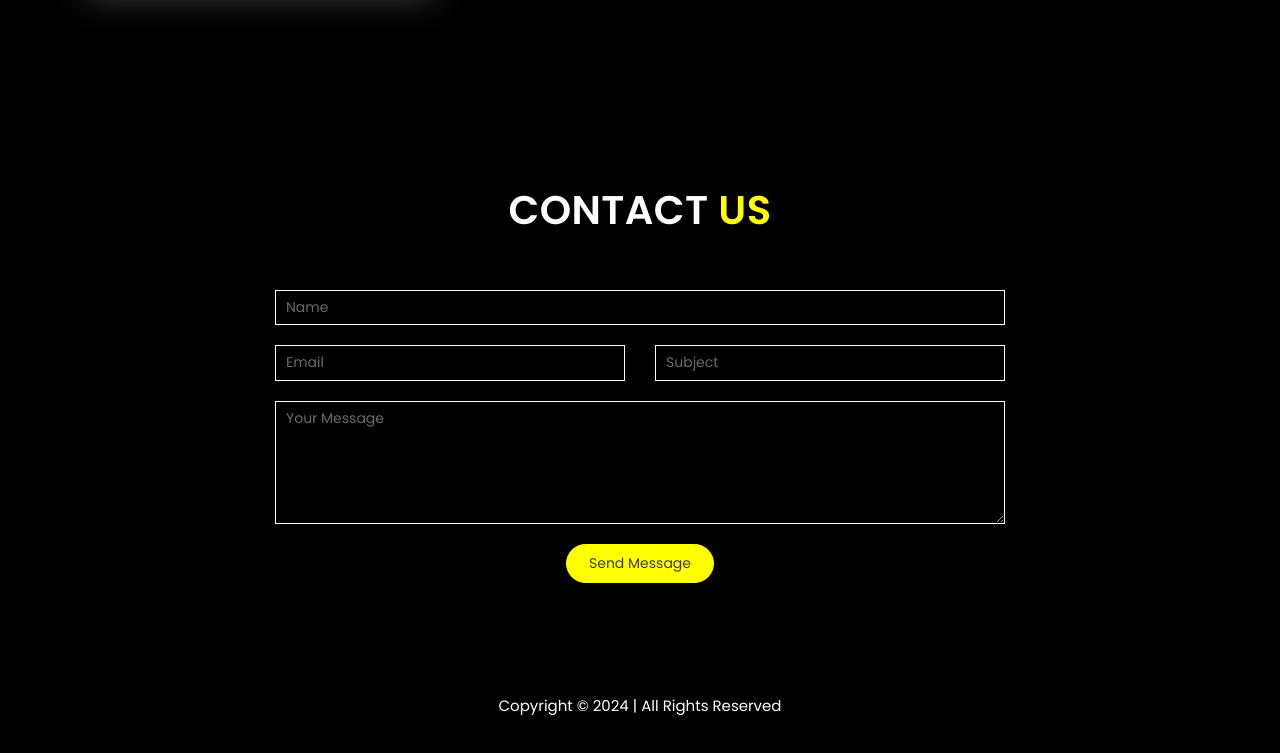
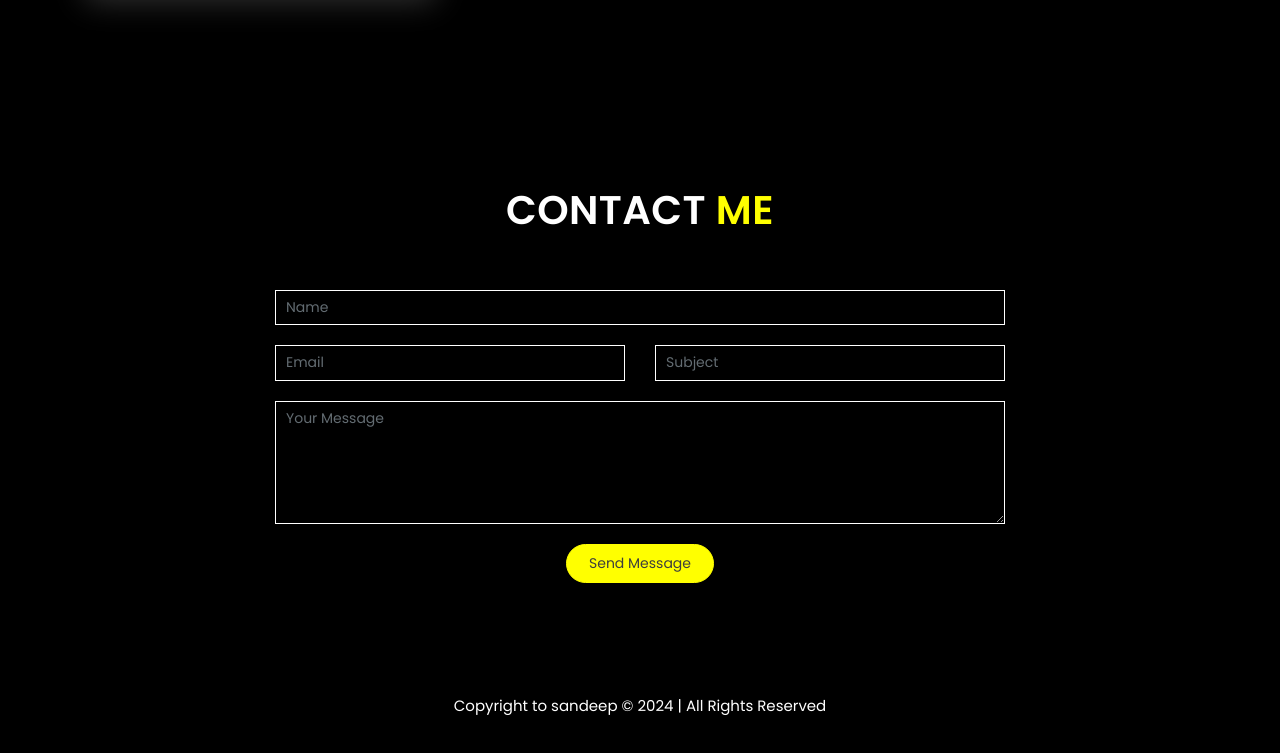
Before and after one commit to Sandeep0900/Sandeep-profile-web, a plain HTML site: page index.html in a window 1280 px wide. Shown: the part 3170-3923 px from the top of the page. Drawn offline with Linux system fonts and the light colour scheme; animation ran at ten frames a second.

Commit message:
Update index.html
made some changes in contact page

```diff
--- a/index.html
+++ b/index.html
@@ -389,7 +389,7 @@
 		<section id="contact" class="dark_bg section-padding">
 			<div class="contact-form">
 				<div class="container">
-					<h2 class="section-title wow flipInX" data-wow-delay="0.4s">Contact <span>Us</span></h2>
+					<h2 class="section-title wow flipInX" data-wow-delay="0.4s">Contact <span>Me</span></h2>
 					<style>
 						.center-div {
 							margin: 0 auto;
@@ -449,7 +449,7 @@
 					<div class="row">
 						<div class="col-lg-12">
 							<div class="footer-text text-center wow fadeInDown" data-wow-delay="0.3s">
-								<p>Copyright © 2024  | All Rights Reserved</p>
+								<p>Copyright to sandeep © 2024  | All Rights Reserved</p>
 							</div>
 						</div>
 					</div>
```
